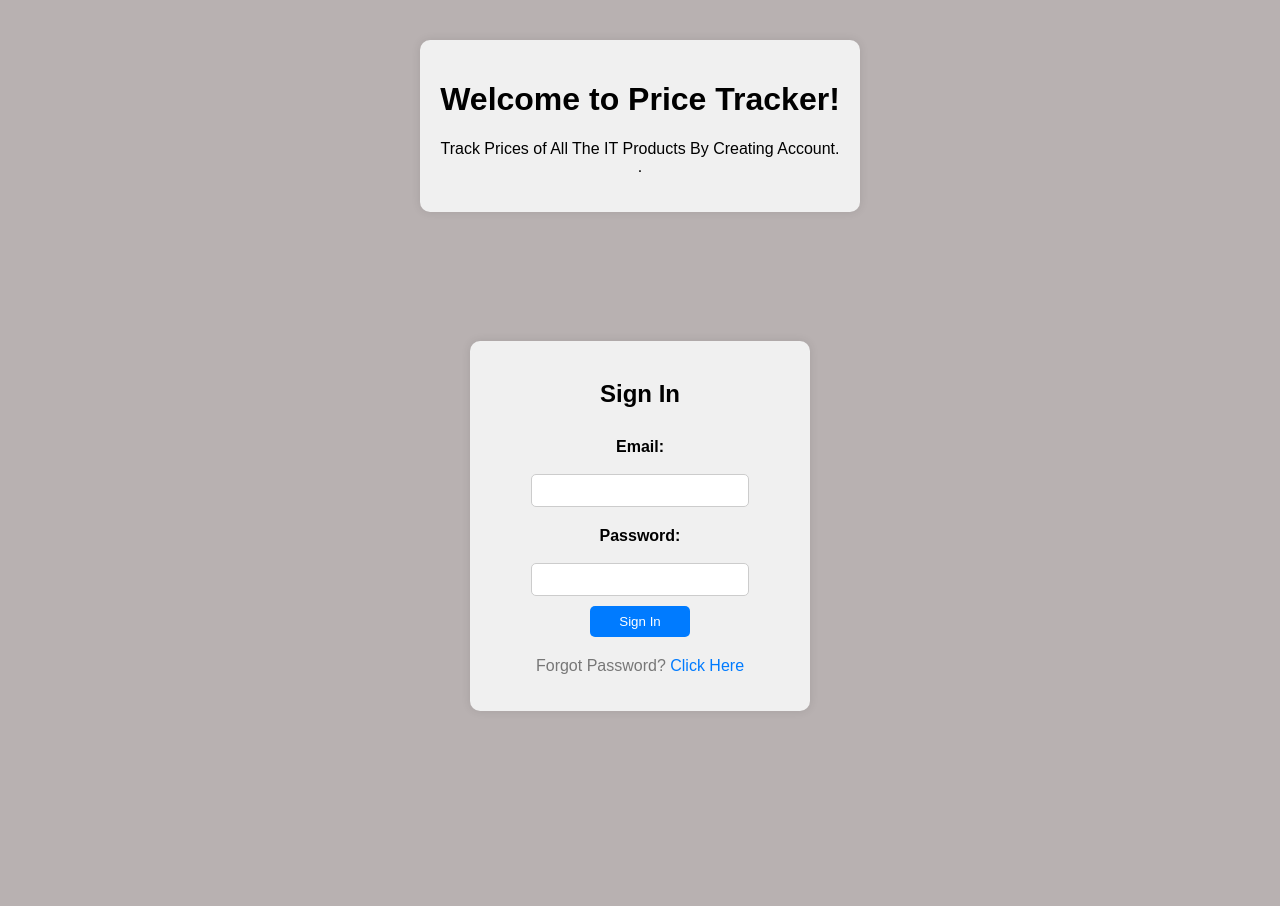
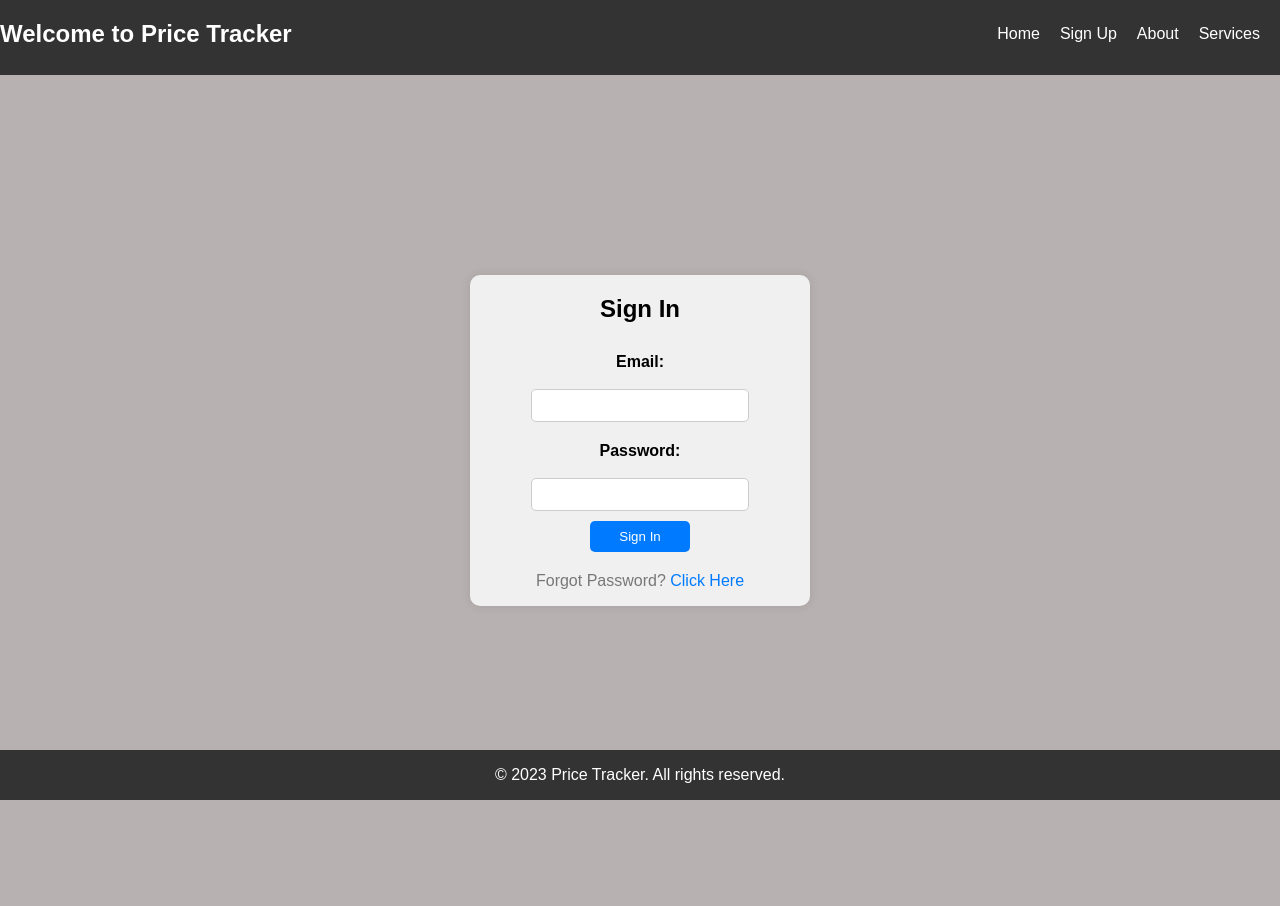
Before and after one commit to asifbhuiyann/Price-Tracker-for-IT-Products, a PHP site: page /login.html in a window 1280 px wide. Before the commit the page ends 711 px from the top, so only its background shows below. Run offline with PHP 8.4, Linux system fonts and the light colour scheme.

Commit message:
Added footer to all the pages

```diff
--- a/login.css
+++ b/login.css
@@ -3,22 +3,68 @@ body {
     margin: 0;
     padding: 0;
     background-color: rgb(184, 177, 177);
+
 }
+#title{
+    color: white;
+}
+header {
+    background-color: #333;
+    color: #fff;
+    padding-bottom: 7px;
+
+}
+
+.navbar {
+    display: flex;
+    justify-content: space-between;
+    align-items: center;
+}
+
+.navbar ul {
+    list-style: none;
+    display: flex;
+}
+
+.navbar ul li {
+    margin-right: 20px;
+}
+
+.navbar a {
+    text-decoration: none;
+    color: #fff;
+}
+.navbar a:hover {
+    color: #ff9800;
+}
+
 .container {
     display: flex;
     flex-direction: column;
     justify-content: center;
     align-items: center;
-    height: 100vh;
+    /* height: 100vh; */
 }
-
-.welcome-section, .form-section {
-    padding: 20px;
+.welcome-section {
+    padding-right: 20px;
+    padding-left: 20px;
     background-color: #f0f0f0;
     border-radius: 10px;
     box-shadow: 0px 0px 10px rgba(0, 0, 0, 0.1);
     margin-bottom: auto;
     margin-top: 40px;
+    max-width: 400px;
+
+}
+
+.form-section{
+    padding-right: 20px;
+    padding-left: 20px;
+    background-color: #f0f0f0;
+    border-radius: 10px;
+    box-shadow: 0px 0px 10px rgba(0, 0, 0, 0.1);
+    margin-bottom: 300px;
+    margin-top: 200px;
     max-width: 400px;
 }
 
@@ -44,7 +90,6 @@ form {
     margin: 10px 0;
 
 }
-
 label {
     font-weight: bold;
     width: 50px;
@@ -94,3 +139,13 @@ button:hover {
 .password-container {
     position: relative;
 }
+footer {
+    background-color: #333;
+    color: #fff;
+    text-align: center;
+    position: absolute;
+    bottom: 0;
+    width: 100%;
+    height: 50px;
+    margin-top: 10px;
+}
--- a/login.html
+++ b/login.html
@@ -7,11 +7,24 @@
     <link rel="stylesheet" href="login.css">
 </head>
 <body>
+
+    <header>
+        <nav class="navbar">
+            <h1 id="title">Welcome to Price Tracker</h1>
+            <ul>
+                <li><a href="welcome.html">Home</a></li>
+                <li><a href="signup.html" target="_blank">Sign Up</a></li>
+                <li><a href="about.html" target="_blank">About</a></li>
+                <li><a href="service.html" target="_blank">Services</a></li>
+            </ul>
+        </nav>
+    </header>
+
     <div class="container">
-        <div class="welcome-section">
+        <!-- <div class="welcome-section">
             <h1>Welcome to Price Tracker!</h1>
             <p>Track Prices of All The IT Products By Creating Account. .</p>
-        </div>
+        </div><br> -->
         <div class="form-section">
             <h2>Sign In</h2>
             <form action="#">
@@ -33,5 +46,8 @@
         </div>
     </form>
     </div>
+    <footer>
+        <p>&copy; 2023 Price Tracker. All rights reserved.</p>
+    </footer>
 </body>
 </html>
--- a/welcome.css
+++ b/welcome.css
@@ -57,3 +57,6 @@ footer {
     height: 50px;
     margin-top: 10px;
 }
+#cr{
+    margin-top: 10px;
+}
--- a/welcome.html
+++ b/welcome.html
@@ -28,7 +28,7 @@
     </section>
 
     <footer>
-        <p>&copy; 2023 Price Tracker. All rights reserved.</p>
+        <p id="cr">&copy; 2023 Price Tracker. All rights reserved.</p>
     </footer>
 </body>
 
```
Also changed, not shown: about.css (+53 -0 lines), about.html (+18 -0 lines), service.css (+47 -0 lines), service.html (+15 -0 lines), signup.css (+16 -1 lines), signup.html (+4 -14 lines).
